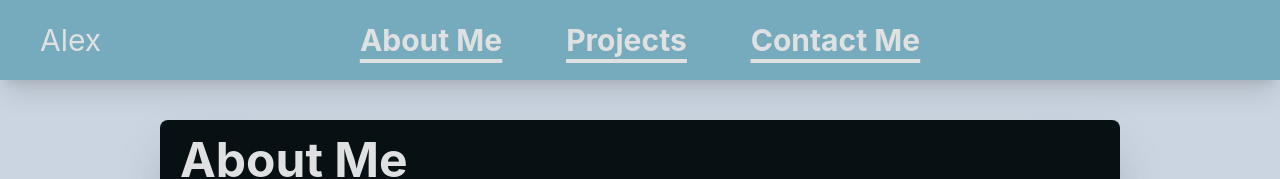
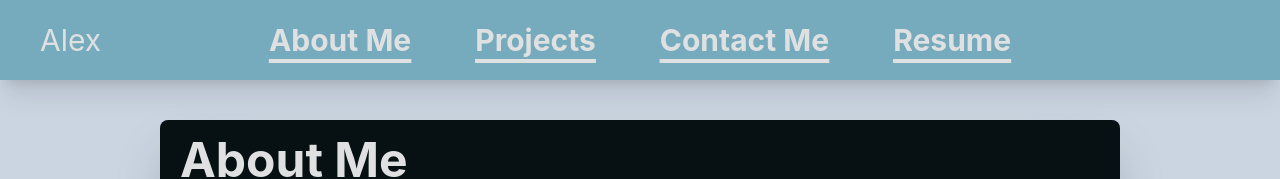
Before and after one commit to AMore080/alexandermorenoreact, a React (Create React App) app: page /aboutme in a window 1280 px wide. Shown: the top 179 px of the page. Built offline with nearby package versions, Linux system fonts and the light colour scheme.

Commit message:
added resume download

```diff
--- a/src/components/Header.js
+++ b/src/components/Header.js
@@ -1,5 +1,6 @@
 import React from "react";
 import { motion } from 'framer-motion';
+import resume from '../Resume/resumeAlexM.pdf';
 
 class Header extends React.Component {
     render() {
@@ -21,6 +22,10 @@ class Header extends React.Component {
                         whileHover={{scale: 1.1}}
                         transition={{type: 'spring', stiffness: 100, damping: 5}}
                         class="mx-4 lg:mx-8 underline decoration-4 underline-offset-8 text-silverGray"><a href="/contactme">Contact Me</a></motion.li>
+                        <motion.li
+                        whileHover={{scale: 1.1}}
+                        transition={{type: 'spring', stiffness: 100, damping: 5}}
+                        class="mx-4 lg:mx-8 underline decoration-4 underline-offset-8 text-silverGray"><a href={resume} download={resume}>Resume</a></motion.li>
                     </ul>
                 </nav>
             </div>
--- a/src/pages/About.js
+++ b/src/pages/About.js
@@ -31,6 +31,8 @@ class About extends React.Component{
                                 <br />
                                 <br />
                                 When I am not coding, I am usually catching up on my favorite games and tv shows! I also love to travel and try new foods.
+                                <br />
+                                Check out my Resume for more about my professional experience!
                                 </h1>
                         </div>
                 </section>
```
Also changed, not shown: 1 other file (tests, documents, lock files or other folders).
